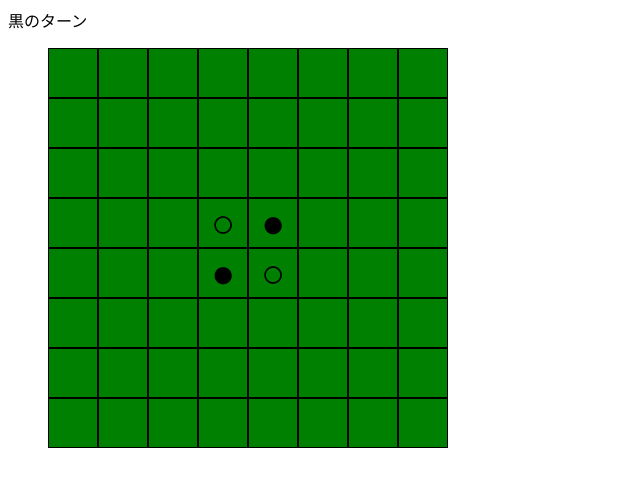
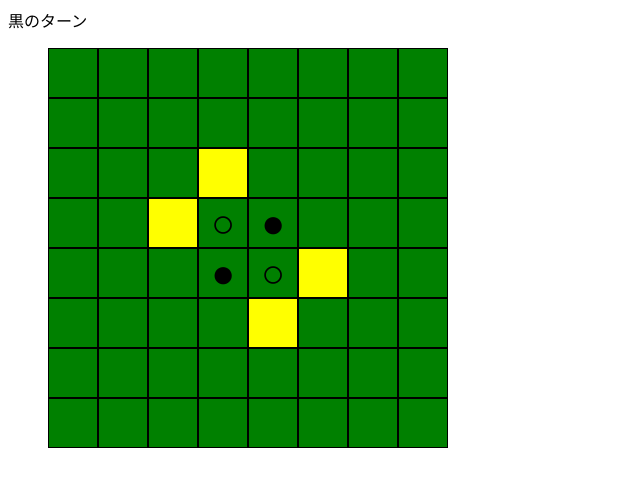
Before and after one commit to takaaa220/osero, a React app: page / in a window 1280 px wide. Shown: the top 486 px of the page, without its empty margins (0-640 px from the left). Built offline with nearby package versions, Linux system fonts and the light colour scheme.

Commit message:
終了判定以外Done

```diff
--- a/src/App.tsx
+++ b/src/App.tsx
@@ -14,6 +14,7 @@ export interface AppProps {}
 export interface AppState {
   tarn: 0 | 1;
   boards: stone[];
+  canPutBoards: stone[];
 }
 
 class App extends React.Component<AppProps, AppState> {
@@ -21,25 +22,47 @@ class App extends React.Component<AppProps, AppState> {
     super(props);
     this.state = {
       tarn: 0,
-      boards: this.initialize()
+      boards: this.initialize(true),
+      canPutBoards: this.initialize(false)
     };
     this.setStone = this.setStone.bind(this);
+  }
+
+  componentDidMount() {
+    this.canPutStone();
+  }
+
+  // tslint:disable-next-line:variable-name
+  componentDidUpdate(_PrevProps: AppProps, prevState: AppState) {
+    if (prevState.tarn !== this.state.tarn) {
+      console.log(prevState.tarn, this.state.tarn);
+      this.canPutStone();
+    }
   }
 
   returnWidthHeight(index: any): WidthHeight {
     return { w: index % 8, h: Math.floor(index / 8) };
   }
 
-  reverseStone(i: number, j: number, h: number, w: number): boolean {
+  reverseStone(
+    i: number,
+    j: number,
+    h: number,
+    w: number,
+    isReverse: boolean
+  ): boolean {
+    console.log(i, j, h, w, isReverse);
     const boards = this.state.boards;
     const enemyStone = this.state.tarn === 0 ? 1 : 0;
     if (w < 0 || w > 7 || h < 0 || h > 7) {
       return false;
     }
     if (boards[h * 8 + w] === enemyStone) {
-      if (this.reverseStone(i, j, h + i, w + j)) {
+      if (this.reverseStone(i, j, h + i, w + j, isReverse)) {
+        if (isReverse) {
           boards[h * 8 + w] = this.state.tarn;
           this.setState({ boards });
+        }
         return true;
       }
       return false;
@@ -50,21 +73,25 @@ class App extends React.Component<AppProps, AppState> {
     return false;
   }
 
-  putStone(index: any): boolean {
+  putStone(index: any, isReverse: boolean): boolean {
+    console.log(index, isReverse);
     const boards = this.state.boards;
     const { w, h } = this.returnWidthHeight(index);
     const enemyStone = this.state.tarn === 0 ? 1 : 0;
     let flag = false;
-    if (boards[index]) {
+    if (boards[index] === 0 || boards[index] === 1) {
       return false;
     }
     for (let i = -1; i < 2; i += 1) {
       for (let j = -1; j < 2; j += 1) {
+        if (i === 0 && j === 0) {
+          continue;
+        }
         if (w + j < 0 || w + j > 7 || h + i < 0 || h + i > 7) {
           continue;
         }
         if (boards[(h + i) * 8 + w + j] === enemyStone) {
-          flag = this.reverseStone(i, j, h + i, w + j) || flag;
+          flag = this.reverseStone(i, j, h + i, w + j, isReverse) || flag;
         }
       }
     }
@@ -72,8 +99,22 @@ class App extends React.Component<AppProps, AppState> {
     return flag;
   }
 
+  canPutStone() {
+    const canPutBoards = this.state.canPutBoards;
+    for (let i = 0; i < 8; i += 1) {
+      for (let j = 0; j < 8; j += 1) {
+        if (this.putStone(i * 8 + j, false)) {
+          canPutBoards[i * 8 + j] = 1;
+        } else {
+          canPutBoards[i * 8 + j] = 0;
+        }
+      }
+    }
+    this.setState({ canPutBoards });
+  }
+
   setStone(i: any) {
-    if (this.putStone(i)) {
+    if (this.putStone(i, true)) {
       const boards = this.state.boards;
       boards[i] = this.state.tarn;
       this.setState({
@@ -83,22 +124,29 @@ class App extends React.Component<AppProps, AppState> {
     }
   }
 
-  initialize(): stone[] {
+  initialize(isPutBoard: boolean): stone[] {
     const boards = Array(64);
+
+    if (isPutBoard) {
       boards[27] = 1;
       boards[28] = 0;
       boards[35] = 0;
       boards[36] = 1;
+    }
 
     return boards;
   }
 
   render() {
-    const boards = this.state.boards;
+    const { boards, canPutBoards } = this.state;
     return (
       <div>
         {this.state.tarn === 0 ? "黒のターン" : "白のターン"}
-        <Board boards={boards} setStone={this.setStone} />
+        <Board
+          boards={boards}
+          setStone={this.setStone}
+          canPutBoards={canPutBoards}
+        />
       </div>
     );
   }
--- a/src/components/Board.tsx
+++ b/src/components/Board.tsx
@@ -4,22 +4,29 @@ import * as React from "react";
 
 type stone = 0 | 1 | null;
 const showedBoards = ["●", "○"];
+const backgroundStyle = { backgroundColor: "yellow" };
 
 export interface BoardProps {
   boards: stone[];
   setStone: Function;
+  canPutBoards: stone[];
 }
 
 export interface BoardState {}
 
 class Board extends React.Component<BoardProps, BoardState> {
   render() {
-    const { boards, setStone } = this.props;
+    const { boards, setStone, canPutBoards } = this.props;
 
     const boardContainer: any = [];
     for (let i = 0; i < 64; i += 1) {
       boardContainer.push(
-        <li key={i} className="board__item" onClick={setStone.bind(this, i)}>
+        <li
+          key={i}
+          className="board__item"
+          onClick={setStone.bind(this, i)}
+          style={canPutBoards[i] === 1 ? backgroundStyle : {}}
+        >
           {boards[i] != null ? showedBoards[boards[i]] : null}
         </li>
       );
```
Lines whose indentation alone changed are shown as unchanged.
